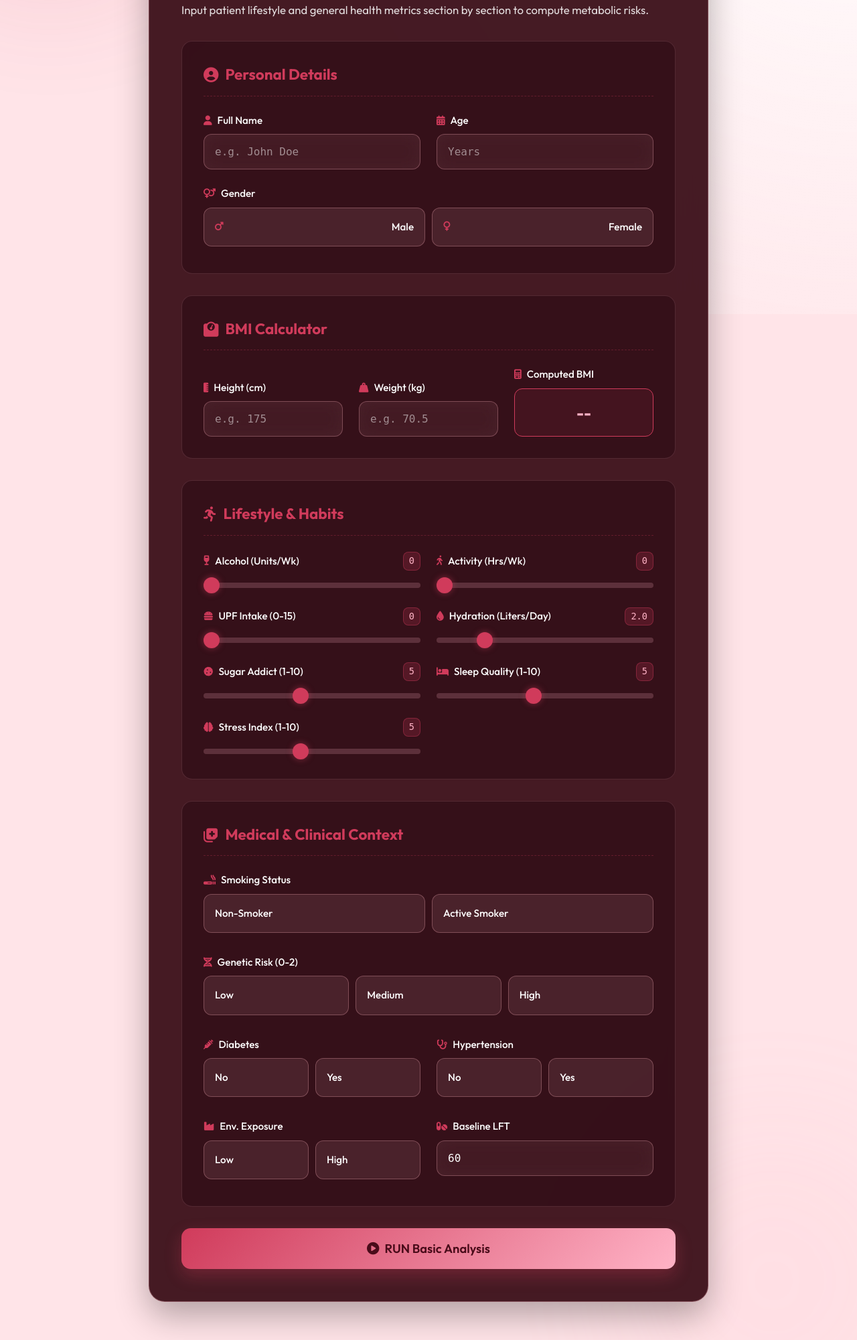
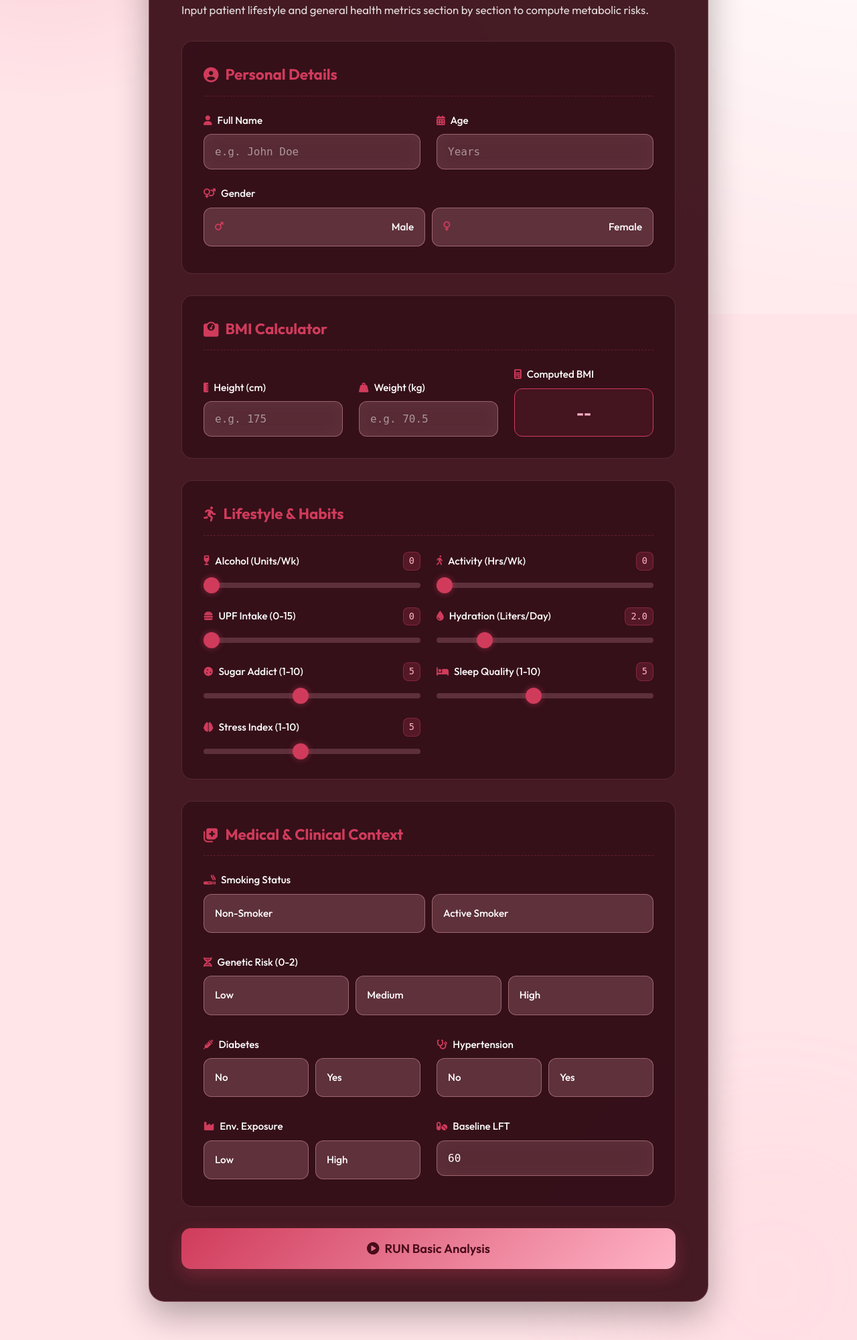
Before and after one commit to antonysojan18/LiverGuard_AI, a Flask app: page /basic in a window 1280 px wide; the page is wider, and only the part inside the window is pictured. Shown: the part 331-2332 px from the top of that part at 67% size. Run offline with Flask 3, Linux system fonts and the light colour scheme; parts of the project's set-up code (start-up, migrations or seed data) failed here and were passed over.

Commit message:
UI Update: Make input boxes lighter

```diff
--- a/templates/basic.html
+++ b/templates/basic.html
@@ -240,10 +240,10 @@
         .input-group input[type="text"],
         .input-group input[type="number"] {
             width: 100%;
-            background: rgba(255, 182, 193, 0.1);
+            background: rgba(255, 182, 193, 0.2);
             backdrop-filter: blur(12px);
             -webkit-backdrop-filter: blur(12px);
-            border: 1px solid rgba(255, 182, 193, 0.3);
+            border: 1px solid rgba(255, 182, 193, 0.4);
             border-radius: 12px;
             padding: 1rem;
             color: #fff;
@@ -282,8 +282,8 @@
             justify-content: center;
             gap: 8px;
             padding: 1rem;
-            background: rgba(255, 182, 193, 0.1);
-            border: 1px solid rgba(255, 182, 193, 0.3);
+            background: rgba(255, 182, 193, 0.2);
+            border: 1px solid rgba(255, 182, 193, 0.4);
             border-radius: 12px;
             cursor: pointer;
             transition: 0.3s;
```
Also changed, not shown: templates/advanced.html (+4 -4 lines).
